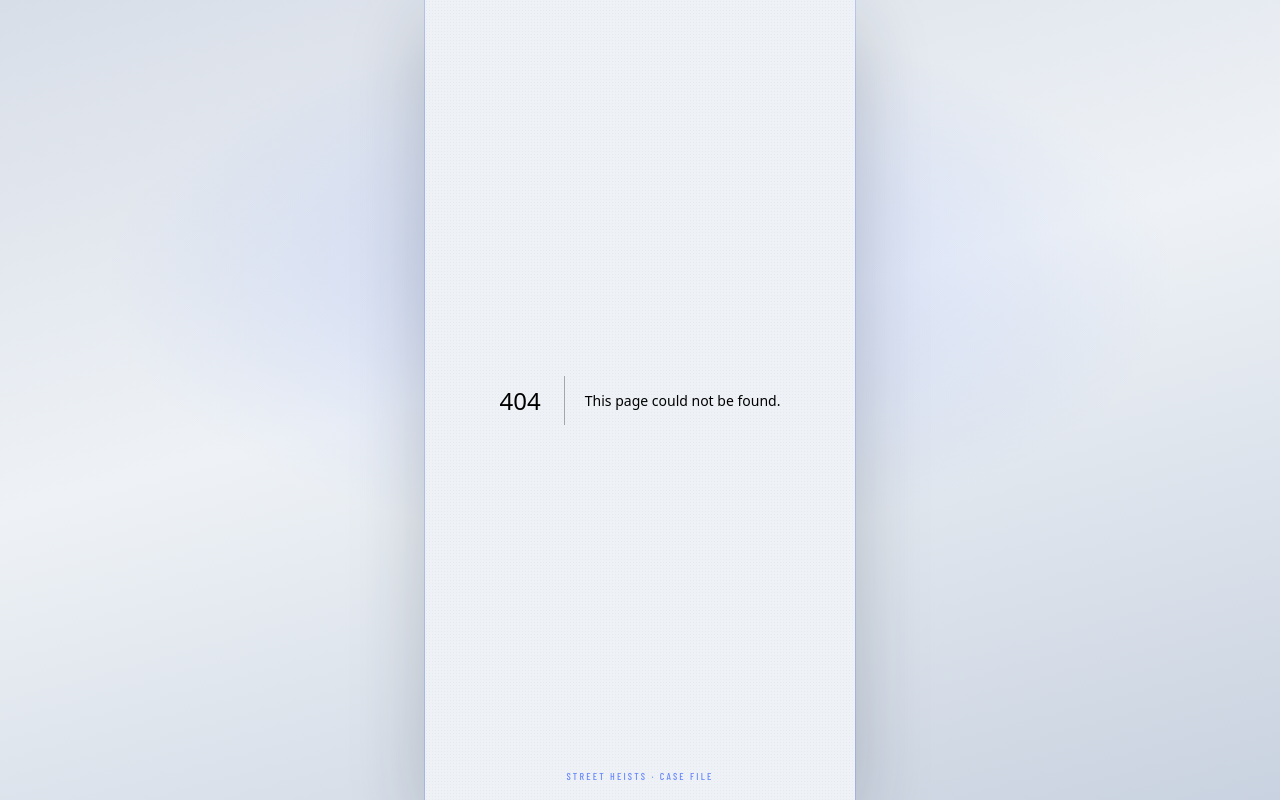
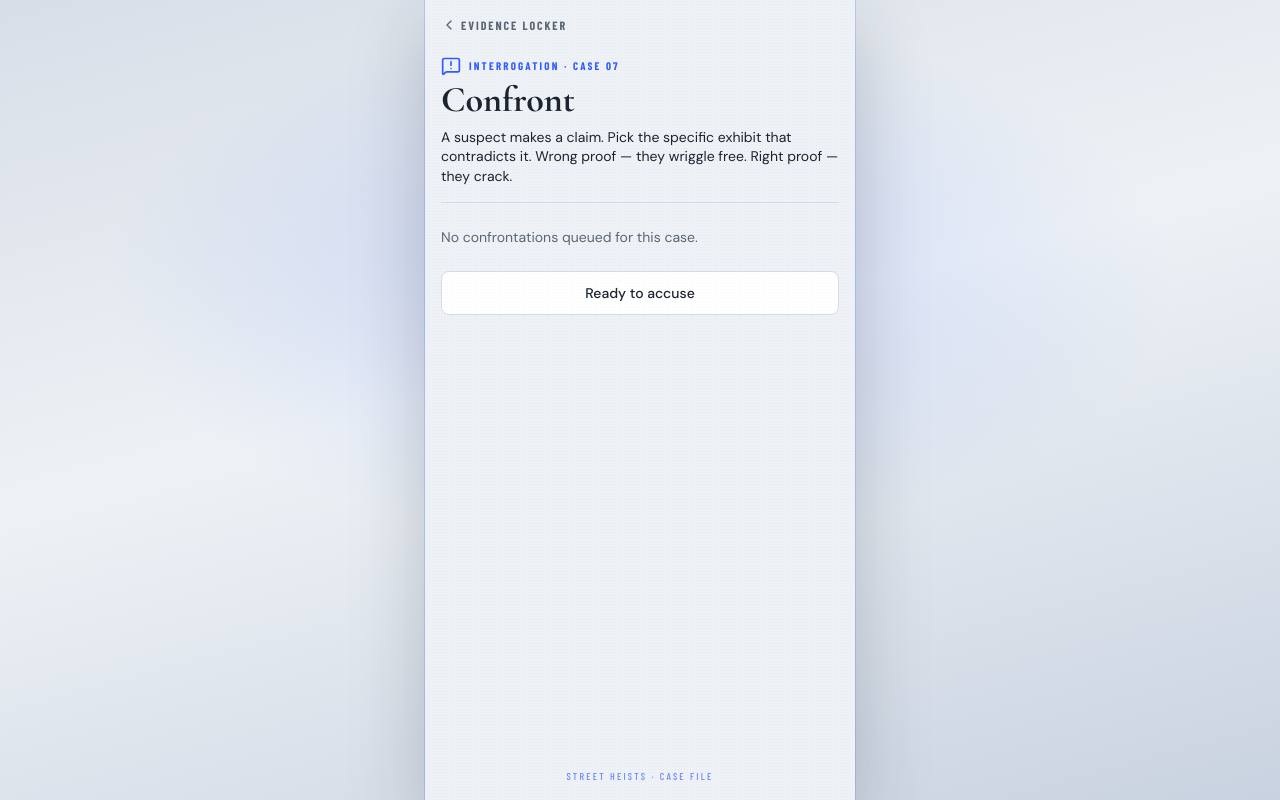
Before and after one commit to jobrandes/StreetHeists, a Next.js app: page /case/pigeon-job/confront in a window 1280 px wide. Before the commit this address had no page. Built offline with nearby package versions, Linux system fonts and the light colour scheme.

Commit message:
Ship real-detective-work gameplay pass
Add chain-of-custody binder, photo hotspots, lab analysis turns, contradiction phrase-click, corkboard links, confront-with-evidence interrogation, and evidence-backed Who/How/Where accusations.

```diff
--- /dev/null
+++ b/src/app/case/[id]/confront/page.tsx
@@ -0,0 +1,204 @@
+"use client";
+
+import { Button } from "@/components/ui/button";
+import { getCase } from "@/lib/seed";
+import { useHeists } from "@/lib/store";
+import { cn } from "@/lib/utils";
+import { ChevronLeft, MessageSquareWarning, Scale } from "lucide-react";
+import Link from "next/link";
+import { useParams } from "next/navigation";
+import { useState } from "react";
+
+export default function ConfrontPage() {
+  const { id } = useParams<{ id: string }>();
+  const caseFile = getCase(id);
+  const { progressFor, confrontSuspect } = useHeists();
+  const progress = caseFile ? progressFor(caseFile.id) : progressFor("missing");
+  const [activeId, setActiveId] = useState<string | null>(null);
+  const [selectedEvidenceId, setSelectedEvidenceId] = useState<string | null>(null);
+  const [feedback, setFeedback] = useState<{
+    cracked: boolean;
+    text: string;
+  } | null>(null);
+  const [error, setError] = useState<string | null>(null);
+
+  const confrontations = caseFile?.confrontations ?? [];
+  const bagged = caseFile
+    ? caseFile.evidence.filter((item) =>
+        progress.inspectedEvidenceIds.includes(item.id),
+      )
+    : [];
+
+  if (!caseFile) {
+    return (
+      <main className="play-day grid min-h-dvh place-items-center p-6 text-center">
+        <div>
+          <h1 className="font-serif text-3xl font-bold text-ink">Case not filed.</h1>
+          <Button asChild className="mt-4">
+            <Link href="/">Return to Case Board</Link>
+          </Button>
+        </div>
+      </main>
+    );
+  }
+
+  const active = confrontations.find((item) => item.id === activeId) ?? null;
+  const activeSuspect = active
+    ? caseFile.suspects.find((item) => item.id === active.suspectId)
+    : null;
+
+  function runConfront() {
+    if (!active || !selectedEvidenceId) return;
+    setError(null);
+    const result = confrontSuspect(caseFile!.id, active.id, selectedEvidenceId);
+    if (!result.ok) {
+      setError(result.reason);
+      setFeedback(null);
+      return;
+    }
+    setFeedback({ cracked: result.cracked, text: result.feedback });
+  }
+
+  return (
+    <main className="play-day min-h-dvh px-4 pb-10 pt-4">
+      <Link
+        href={`/case/${caseFile.id}/evidence`}
+        className="inline-flex items-center gap-1 font-display text-xs font-bold tracking-[0.16em] text-muted uppercase"
+      >
+        <ChevronLeft className="size-4" /> Evidence locker
+      </Link>
+
+      <header className="mt-4 border-b border-hairline pb-4">
+        <div className="flex items-center gap-2">
+          <MessageSquareWarning className="size-5 text-gold" />
+          <p className="font-display text-[11px] font-bold tracking-[0.2em] text-gold uppercase">
+            Interrogation · Case {String(caseFile.number).padStart(2, "0")}
+          </p>
+        </div>
+        <h1 className="mt-1 font-serif text-4xl font-bold text-ink">Confront</h1>
+        <p className="mt-2 max-w-md text-sm leading-snug text-ink">
+          A suspect makes a claim. Pick the specific exhibit that contradicts it. Wrong proof —
+          they wriggle free. Right proof — they crack.
+        </p>
+      </header>
+
+      {confrontations.length === 0 ? (
+        <p className="mt-6 text-sm text-muted">No confrontations queued for this case.</p>
+      ) : (
+        <ul className="mt-5 space-y-3">
+          {confrontations.map((item) => {
+            const suspect = caseFile.suspects.find((s) => s.id === item.suspectId);
+            const cracked = progress.crackedConfrontationIds.includes(item.id);
+            return (
+              <li key={item.id}>
+                <button
+                  type="button"
+                  onClick={() => {
+                    setActiveId(item.id);
+                    setSelectedEvidenceId(null);
+                    setFeedback(null);
+                    setError(null);
+                  }}
+                  className={cn(
+                    "w-full rounded-xl border p-4 text-left transition-colors",
+                    activeId === item.id
+                      ? "border-gold bg-[#DCE6FF]/55 ring-1 ring-gold"
+                      : "border-hairline bg-card",
+                  )}
+                >
+                  <div className="flex items-start justify-between gap-3">
+                    <div>
+                      <p className="font-display text-[10px] font-bold tracking-[0.14em] text-gold uppercase">
+                        {suspect?.name ?? "Suspect"}
+                      </p>
+                      <p className="mt-1 text-sm font-semibold leading-snug text-ink">
+                        “{item.claim}”
+                      </p>
+                    </div>
+                    <span
+                      className={cn(
+                        "shrink-0 rounded-full px-2 py-1 font-display text-[9px] font-bold tracking-[0.12em] uppercase",
+                        cracked ? "bg-gold text-white" : "bg-[#E8EEF8] text-muted",
+                      )}
+                    >
+                      {cracked ? "Cracked" : "Open"}
+                    </span>
+                  </div>
+                </button>
+              </li>
+            );
+          })}
+        </ul>
+      )}
+
+      {active && activeSuspect ? (
+        <section className="mt-6 rounded-xl border-2 border-gold bg-card p-4">
+          <p className="font-display text-[10px] font-bold tracking-[0.16em] text-gold uppercase">
+            Live claim · {activeSuspect.name}
+          </p>
+          <p className="mt-2 font-serif text-xl font-bold leading-snug text-ink">
+            “{active.claim}”
+          </p>
+          <p className="mt-3 text-sm text-ink">Which exhibit contradicts that claim?</p>
+
+          {bagged.length === 0 ? (
+            <p className="mt-3 text-sm text-muted">
+              Bag evidence in the locker before you confront.
+            </p>
+          ) : (
+            <div className="mt-3 flex flex-wrap gap-2">
+              {bagged.map((item) => (
+                <button
+                  key={item.id}
+                  type="button"
+                  onClick={() => {
+                    setSelectedEvidenceId(item.id);
+                    setFeedback(null);
+                    setError(null);
+                  }}
+                  className={cn(
+                    "rounded-full border px-3 py-2 text-left text-xs font-semibold",
+                    selectedEvidenceId === item.id
+                      ? "border-gold bg-gold text-white"
+                      : "border-hairline bg-[#E8EEF8] text-ink",
+                  )}
+                >
+                  {item.title}
+                </button>
+              ))}
+            </div>
+          )}
+
+          <Button
+            className="mt-4 w-full rounded-lg"
+            disabled={!selectedEvidenceId}
+            onClick={runConfront}
+          >
+            <Scale className="size-4" /> Present exhibit
+          </Button>
+
+          {error ? <p className="mt-3 text-sm font-semibold text-fail">{error}</p> : null}
+          {feedback ? (
+            <div
+              className={cn(
+                "mt-3 rounded-lg border p-3 text-sm font-semibold leading-snug",
+                feedback.cracked
+                  ? "border-gold/40 bg-[#DCE6FF]/70 text-ink"
+                  : "border-fail/30 bg-[#F8D7D7]/50 text-ink",
+              )}
+            >
+              <p className="font-display text-[10px] font-bold tracking-[0.14em] uppercase text-gold">
+                {feedback.cracked ? "They crack" : "They wriggle free"}
+              </p>
+              <p className="mt-1">{feedback.text}</p>
+            </div>
+          ) : null}
+        </section>
+      ) : null}
+
+      <Button asChild variant="bronze" className="mt-6 w-full rounded-lg">
+        <Link href={`/case/${caseFile.id}/accuse`}>Ready to accuse</Link>
+      </Button>
+    </main>
+  );
+}
```
